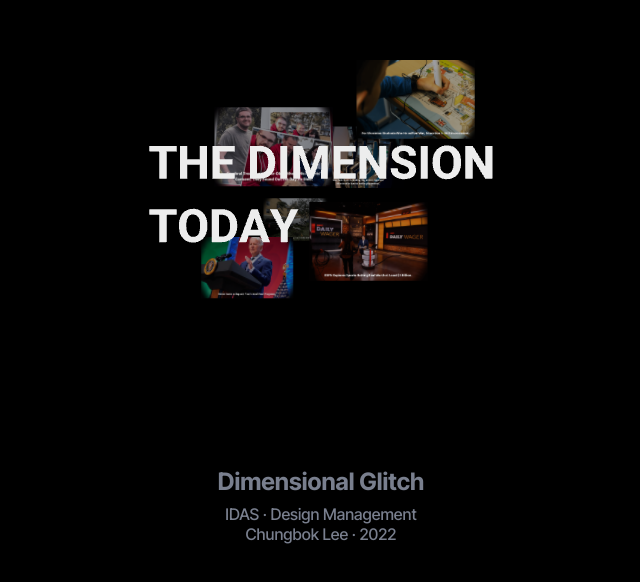
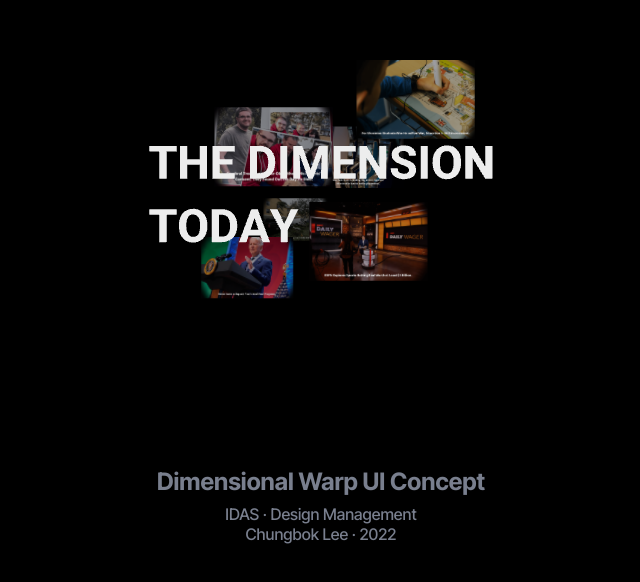
Before and after one commit to chungboklee/glitch-classic, a website: page index.html in a window 1280 px wide. Shown: the part 206-788 px from the top of the page, without its empty margins (319-959 px from the left). Drawn offline with nearby package versions, Linux system fonts and the light colour scheme; animation ran at ten frames a second.

Commit message:
glitch -> warp

```diff
--- a/index.html
+++ b/index.html
@@ -2,7 +2,7 @@
 <html lang="en" >
 <head>
   <meta charset="UTF-8">
-  <title>Conceptual Design: Dimensional Glitch UI</title>
+  <title>Conceptual Design: Dimensional Warp UI</title>
   <link rel="stylesheet" href="https://cdnjs.cloudflare.com/ajax/libs/meyer-reset/2.0/reset.min.css">
   <link rel="preconnect" href="https://fonts.googleapis.com">
   <link rel="preconnect" href="https://fonts.gstatic.com" crossorigin>
@@ -12,7 +12,7 @@
 </head>
 <body>
   <div class="footer">
-    <h3>Dimensional Glitch</h3>
+    <h3>Dimensional Warp UI Concept</h3>
     <p>IDAS · Design Management</p>
     <p><a href="https://chungboklee.github.io" target="_blank">Chungbok Lee</a> · 2022</p>
   </div>
```
Also changed, not shown: 1 other file.
